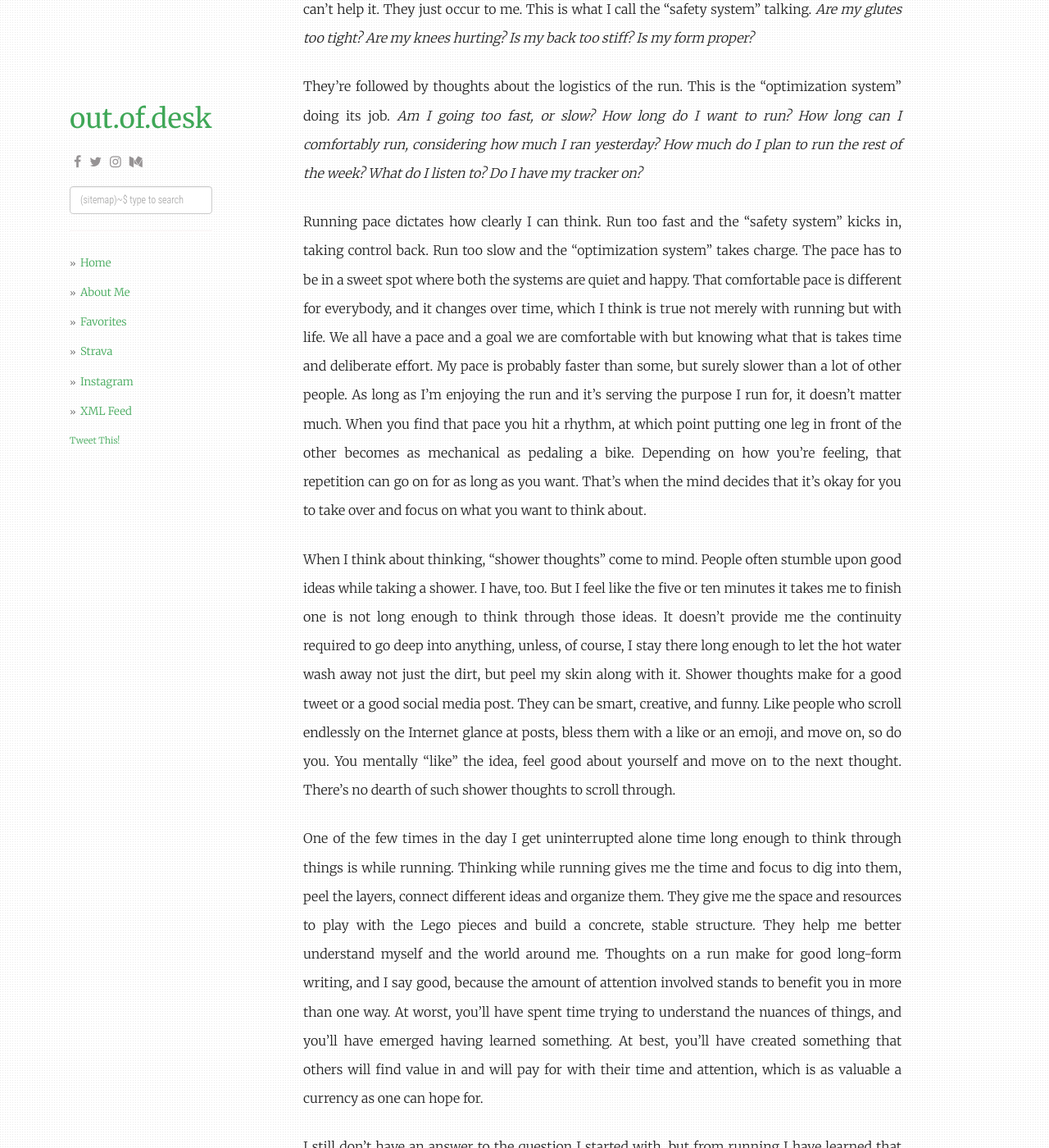
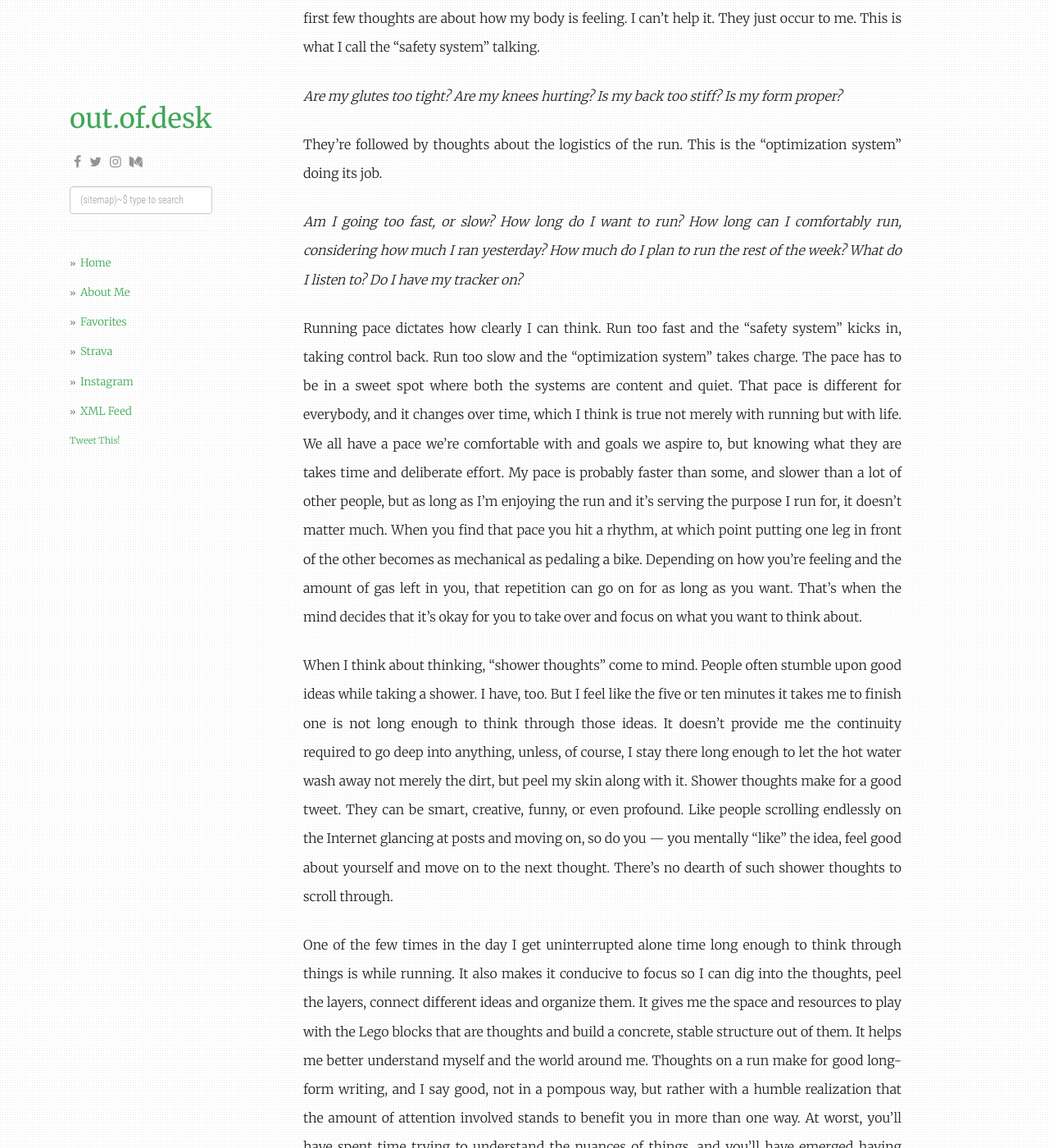
Before and after one commit to outofdesk/outofdesk.github.io, a Jekyll site: the page built from _posts/2021-04-02-runs-in-thoughts-in-runs.md, in a window 1280 px wide and 1400 px high, scrolled down 723 px. Shown: the whole window at 82% size. Built offline with Jekyll 4.4.1, drawn with Linux system fonts in a browser that asks for light colours; nearby versions of some CDN libraries; comment, search, counter and statistics services are not loaded; some of the changed text lies outside the part shown.

Commit message:
update runs in thoughts

```diff
--- a/_posts/2021-04-02-runs-in-thoughts-in-runs.md
+++ b/_posts/2021-04-02-runs-in-thoughts-in-runs.md
@@ -7,21 +7,31 @@
 image: ""
 ---
 
-While I was running yesterday, I found myself asking if I think while running or run while thinking. Unlike thinking, which goes on and off in the background, sometimes conscious other times not, running is deliberate and has a concrete start and stop to it. I guess there’s a philosophical argument that can be made that in some sense we’re all running towards something all the time, but that’s not the kind of running I’m talking, or I should say thinking, about. As much as I'd like my thinking also to be deliberate, I find out every time that thoughts can neither be summoned nor be directed at will. Well, I guess that's not completely true. They can be, but only when the mind relinquishes control over them and lets you drive. In other words, our minds are like auto-rickshaws in India -- if and when you catch hold of them is not up to you, it's up to the driver, but when you do, they'll humor you and go as you say for as long as they think they’re safe. Thoughts are the places you go to.
+While I was running yesterday, I found myself asking if I think while running or run while thinking. Unlike thinking, which goes on and off in the background, sometimes conscious and other times not, running is deliberate and has a concrete start and stop to it. I guess there’s a philosophical argument that can be made that in some sense we’re all running towards something all the time, but that’s not the kind of running I’m talking about. As much as I'd like my thinking also to be deliberate, I find out every time that thoughts can neither be summoned nor be directed at will. Well, I guess that's not completely true. They can be, but only when the mind relinquishes control over them and lets you drive. Auto-rickshaws in India come to mind -- if and when you catch hold of them is not up to you, it's up to the driver, but when you do, they'll humor you and go as you say, for as long as they think they’re safe. Thoughts are the streets you take, some of which are well lit, and others dark and dirty.
 
-Minds have their hierarchy of needs. When the base ones have been met, they let you focus on things that are, while important, matter the least, relatively speaking.
+Minds have their hierarchy of needs. When the base ones have been met, they let you focus on things that are, while important, matter the least, relatively speaking. For example, soon as I start running, the first few thoughts are about how my body is feeling. I can't help it. They just occur to me. This is what I call the “safety system” talking. For example, soon as I start running, the first few thoughts are about how my body is feeling. I can't help it. They just occur to me. This is what I call the “safety system” talking.
 
-For example, soon as I start running, the first few thoughts are about how my body is feeling. I can't help it. They just occur to me. This is what I call the “safety system” talking. *Are my glutes too tight? Are my knees hurting? Is my back too stiff? Is my form proper?*
+*Are my glutes too tight?*
+*Are my knees hurting?*
+*Is my back too stiff?*
+*Is my form proper?*
 
-They're followed by thoughts about the logistics of the run. This is the “optimization system” doing its job. *Am I going too fast, or slow? How long do I want to run? How long can I comfortably run, considering how much I ran yesterday? How much do I plan to run the rest of the week? What do I listen to? Do I have my tracker on?*
+They're followed by thoughts about the logistics of the run. This is the “optimization system” doing its job.
 
-Running pace dictates how clearly I can think. Run too fast and the “safety system” kicks in, taking control back. Run too slow and the “optimization system” takes charge. The pace has to be in a sweet spot where both the systems are quiet and happy. That comfortable pace is different for everybody, and it changes over time, which I think is true not merely with running but with life. We all have a pace and a goal we are comfortable with but knowing what that is takes time and deliberate effort. My pace is probably faster than some, but surely slower than a lot of other people. As long as I'm enjoying the run and it’s serving the purpose I run for, it doesn't matter much. When you find that pace you hit a rhythm, at which point putting one leg in front of the other becomes as mechanical as pedaling a bike. Depending on how you’re feeling, that repetition can go on for as long as you want. That's when the mind decides that it's okay for you to take over and focus on what you want to think about.
+*Am I going too fast, or slow?*
+*How long do I want to run?*
+*How long can I comfortably run, considering how much I ran yesterday?*
+*How much do I plan to run the rest of the week?*
+*What do I listen to?*
+*Do I have my tracker on?*
 
-When I think about thinking, "shower thoughts" come to mind. People often stumble upon good ideas while taking a shower. I have, too. But I feel like the five or ten minutes it takes me to finish one is not long enough to think through those ideas. It doesn't provide me the continuity required to go deep into anything, unless, of course, I stay there long enough to let the hot water wash away not just the dirt, but peel my skin along with it. Shower thoughts make for a good tweet or a good social media post. They can be smart, creative, and funny. Like people who scroll endlessly on the Internet glance at posts, bless them with a like or an emoji, and move on, so do you. You mentally “like” the idea, feel good about yourself and move on to the next thought. There's no dearth of such shower thoughts to scroll through.
+Running pace dictates how clearly I can think. Run too fast and the “safety system” kicks in, taking control back. Run too slow and the “optimization system” takes charge. The pace has to be in a sweet spot where both the systems are content and quiet. That pace is different for everybody, and it changes over time, which I think is true not merely with running but with life. We all have a pace we’re comfortable with and goals we aspire to, but knowing what they are takes time and deliberate effort. My pace is probably faster than some, and slower than a lot of other people, but as long as I'm enjoying the run and it’s serving the purpose I run for, it doesn't matter much. When you find that pace you hit a rhythm, at which point putting one leg in front of the other becomes as mechanical as pedaling a bike. Depending on how you’re feeling and the amount of gas left in you, that repetition can go on for as long as you want. That's when the mind decides that it's okay for you to take over and focus on what you want to think about.
 
-One of the few times in the day I get uninterrupted alone time long enough to think through things is while running. Thinking while running gives me the time and focus to dig into them, peel the layers, connect different ideas and organize them. They give me the space and resources to play with the Lego pieces and build a concrete, stable structure. They help me better understand myself and the world around me. Thoughts on a run make for good long-form writing, and I say good, because the amount of attention involved stands to benefit you in more than one way. At worst, you'll have spent time trying to understand the nuances of things, and you'll have emerged having learned something. At best, you'll have created something that others will find value in and will pay for with their time and attention, which is as valuable a currency as one can hope for.
+When I think about thinking, "shower thoughts" come to mind. People often stumble upon good ideas while taking a shower. I have, too. But I feel like the five or ten minutes it takes me to finish one is not long enough to think through those ideas. It doesn't provide me the continuity required to go deep into anything, unless, of course, I stay there long enough to let the hot water wash away not merely the dirt, but peel my skin along with it. Shower thoughts make for a good tweet. They can be smart, creative, funny, or even profound. Like people scrolling endlessly on the Internet glancing at posts and moving on, so do you — you mentally “like” the idea, feel good about yourself and move on to the next thought. There's no dearth of such shower thoughts to scroll through.
 
-I still don't have an answer to the question I started with, but from running I have learned that the inquiry is more important and useful than where I end up with it. I now know more about the thoughts I have while running than when I started thinking about them, and I know that as long as I’m exercising my mental and physical muscles, I’m making progress.
+One of the few times in the day I get uninterrupted alone time long enough to think through things is while running. It also makes it conducive to focus so I can dig into the thoughts, peel the layers, connect different ideas and organize them. It gives me the space and resources to play with the Lego blocks that are thoughts and build a concrete, stable structure out of them. It helps me better understand myself and the world around me. Thoughts on a run make for good long-form writing, and I say good, not in a pompous way, but rather with a humble realization that the amount of attention involved stands to benefit you in more than one way. At worst, you'll have spent time trying to understand the nuances of things, and you'll have emerged having learned something. At best, you'll have created something that others will find value in and will pay for with their time and attention, which is as valuable a currency as one can hope for.
+
+I have learned from running that it matters more that you run, than where and when you do. So while I still don’t have an answer to the question I started with, the inquiry was more important than where I ended up with it. I now know more about the thoughts I have while running and I know that as long as I’m exercising my mental and physical muscles, I’m making progress.
 
 ---
 
```
Also changed, not shown: 3 other files.
